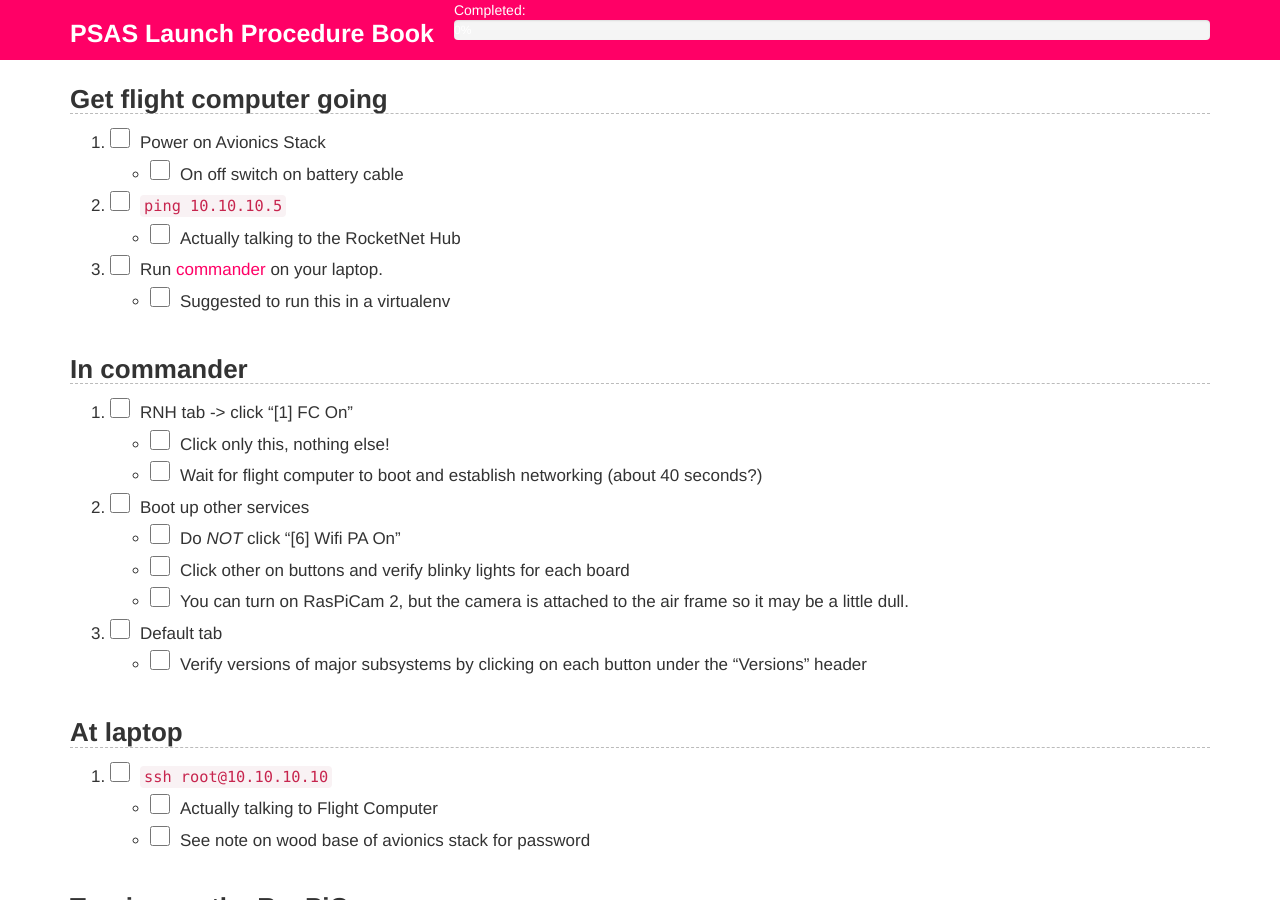
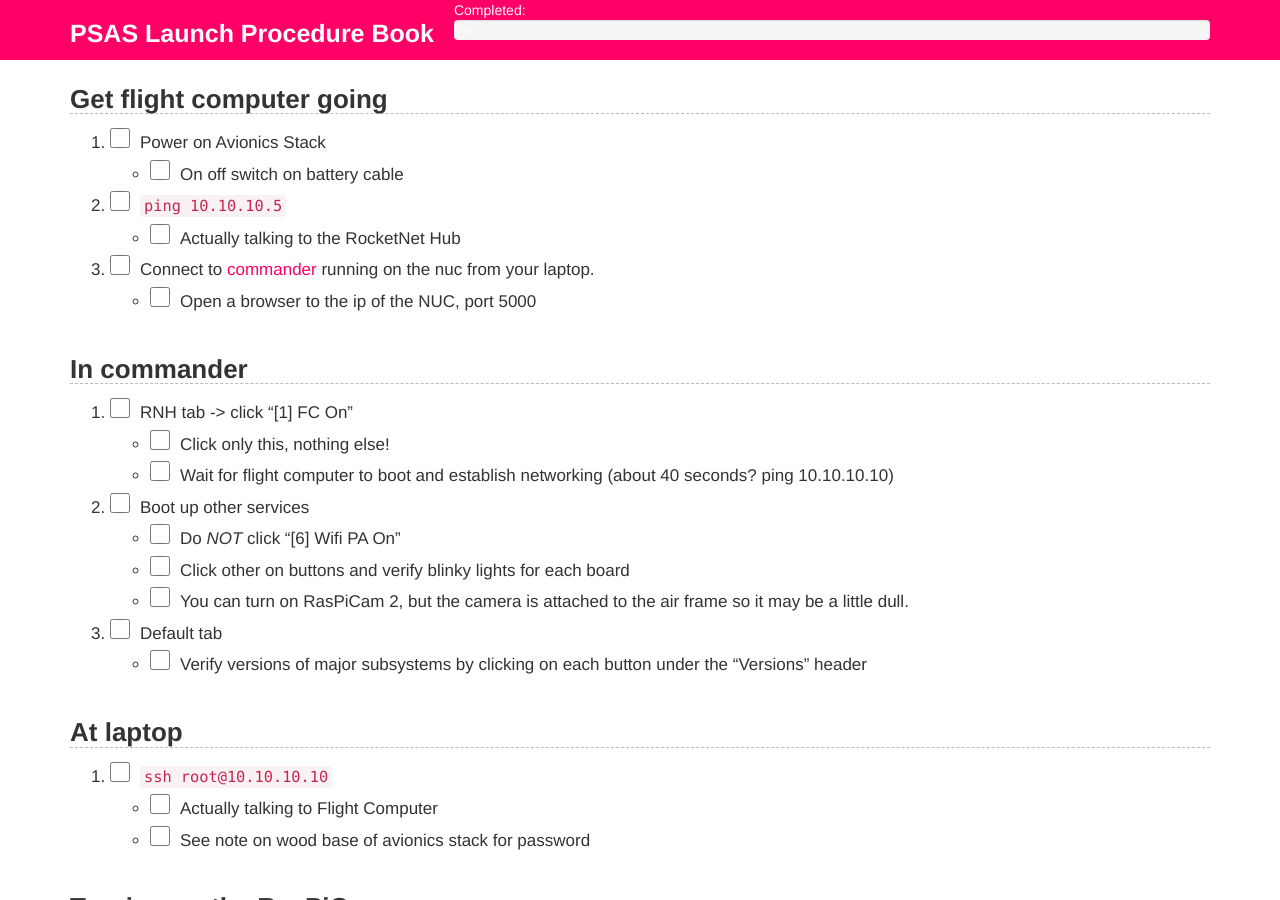
Before and after one commit to psas/procedure-book, a Jekyll site: the page built from 02-RocketTable.markdown, in a window 1280 px wide and 900 px high, scrolled down 732 px. Built offline with Jekyll 4.4.1, drawn with Linux system fonts in a browser that asks for light colours.

Commit message:
change commander to run off nuc, add which ip to ping

```diff
--- a/02-RocketTable.markdown
+++ b/02-RocketTable.markdown
@@ -33,13 +33,13 @@
     - On off switch on battery cable
  1. `ping 10.10.10.5`
     - Actually talking to the RocketNet Hub
- 1. Run [commander](https://github.com/psas/commander) on your laptop.
-    - Suggested to run this in a virtualenv
+ 1. Connect to [commander](https://github.com/psas/commander) running on the nuc from  your laptop.
+    - Open a browser to the ip of the NUC, port 5000
 
 ## In commander
  1. RNH tab -> click "[1] FC On"
     - Click only this, nothing else!
-    - Wait for flight computer to boot and establish networking (about 40 seconds?)
+    - Wait for flight computer to boot and establish networking (about 40 seconds? ping 10.10.10.10)
  1. Boot up other services
     - Do *NOT* click "[6] Wifi PA On"
     - Click other on buttons and verify blinky lights for each board
```
